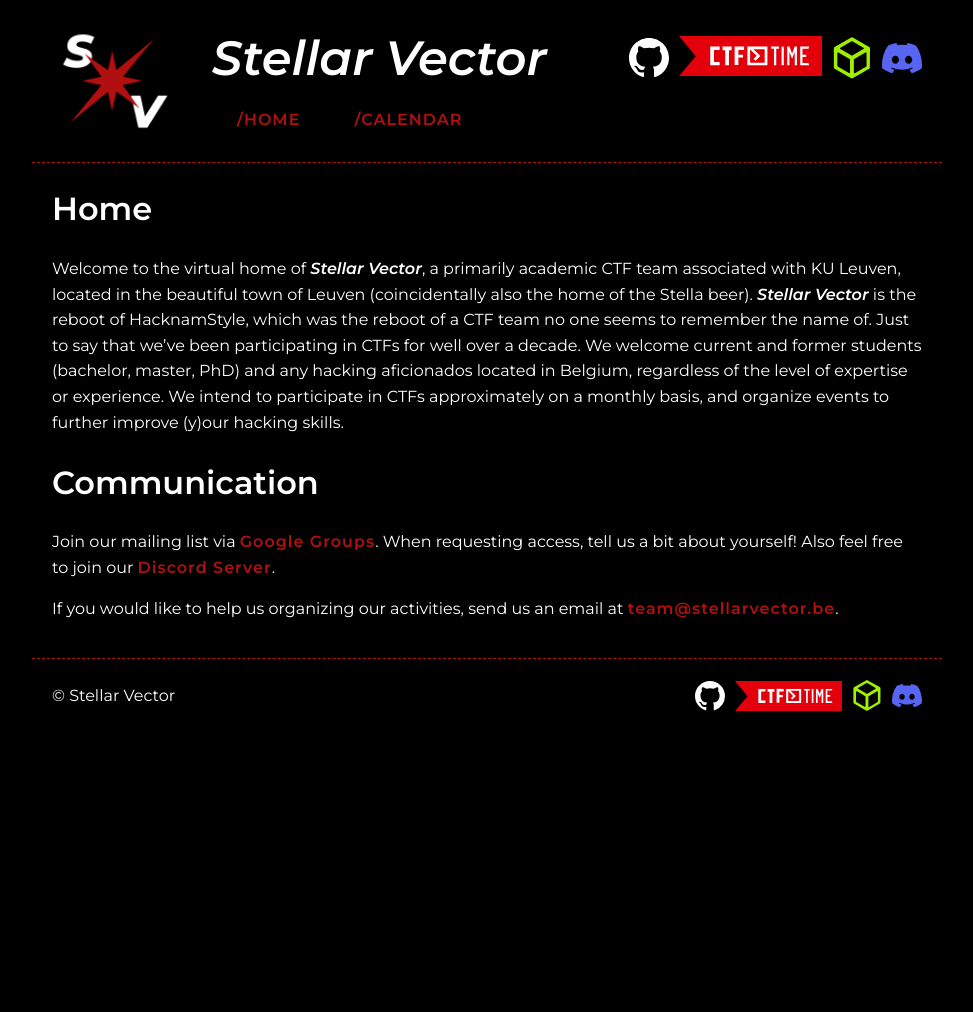
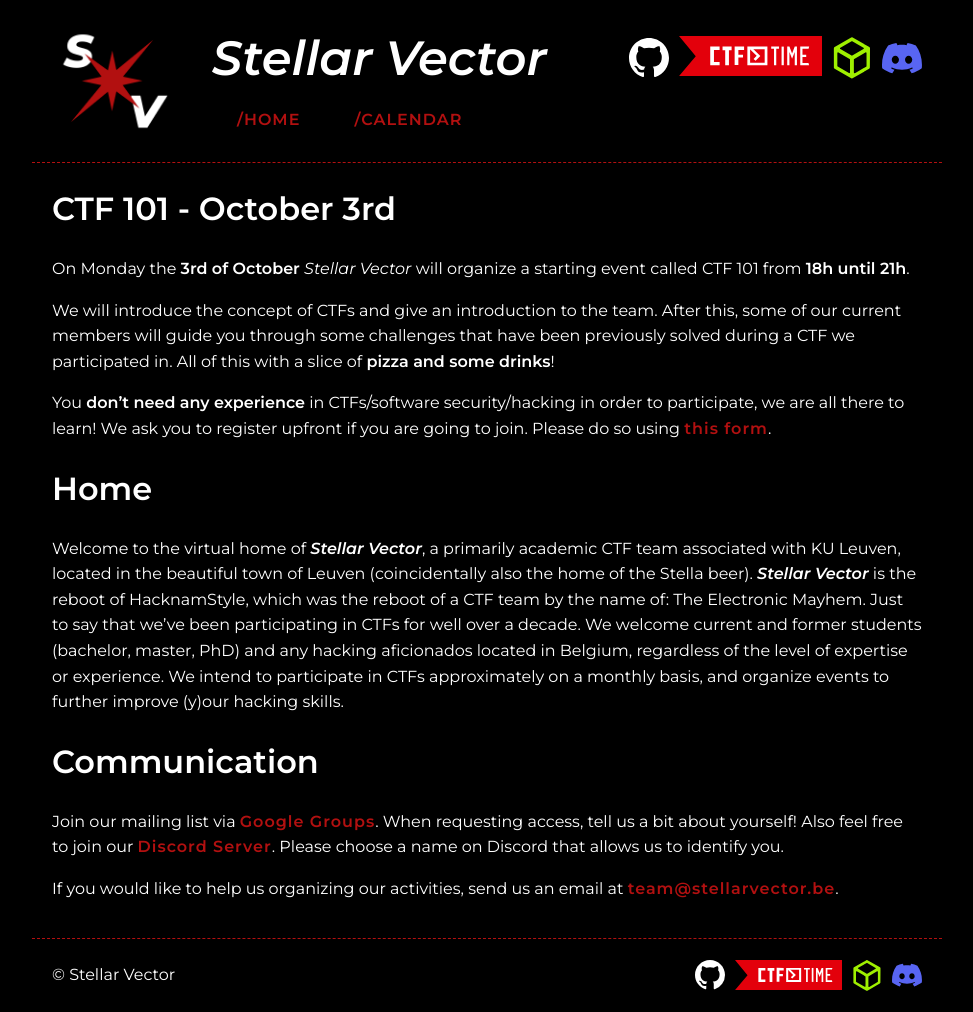
Before and after one commit to stellarvector/stellarvector.github.io, a Jekyll site: the page built from pages/home.md, in a window 1280 px wide. Shown: the whole page, without its empty margins (153-1126 px from the left). Built offline with Jekyll 4.4.1, drawn with Linux system fonts in a browser that asks for light colours; before the commit the page ends 900 px from its top, so only the background shows below that.

Commit message:
Add CTF 101 message

```diff
--- a/pages/home.md
+++ b/pages/home.md
@@ -4,13 +4,28 @@ title: Home
 permalink: /
 ---
 
+# CTF 101 - October 3rd
+
+On Monday the **3rd of October** *Stellar Vector* will organize a starting event called CTF 101 from **18h until 21h**.
+
+We will introduce the concept of CTFs and give an introduction to the team.
+After this, some of our current members will guide you through some challenges that have been previously solved during a CTF we participated in.
+All of this with a slice of **pizza and some drinks**!
+
+You **don't need any experience** in CTFs/software security/hacking in order to participate, we are all there to learn!
+We ask you to register upfront if you are going to join. Please do so using [this form](https://docs.google.com/forms/d/e/1FAIpQLSe1CV-iLJKEL65XVjywlDZxJ_WQacKATWCB6UCexoV6GsI2fQ/viewform).
+
 # Home
 
-Welcome to the virtual home of ***Stellar Vector***, a primarily academic CTF team associated with KU Leuven, located in the beautiful town of Leuven (coincidentally also the home of the Stella beer). ***Stellar Vector*** is the reboot of HacknamStyle, which was the reboot of a CTF team no one seems to remember the name of. Just to say that we’ve been participating in CTFs for well over a decade. We welcome current and former students (bachelor, master, PhD) and any hacking aficionados located in Belgium, regardless of the level of expertise or experience. We intend to participate in CTFs approximately on a monthly basis, and organize events to further improve (y)our hacking skills.
+Welcome to the virtual home of ***Stellar Vector***, a primarily academic CTF team associated with KU Leuven, located in the beautiful town of Leuven (coincidentally also the home of the Stella beer).
+***Stellar Vector*** is the reboot of HacknamStyle, which was the reboot of a CTF team by the name of: The Electronic Mayhem.
+Just to say that we’ve been participating in CTFs for well over a decade.
+We welcome current and former students (bachelor, master, PhD) and any hacking aficionados located in Belgium, regardless of the level of expertise or experience.
+We intend to participate in CTFs approximately on a monthly basis, and organize events to further improve (y)our hacking skills.
 
 # Communication
 
 Join our mailing list via [Google Groups]({{ site.social.mailing_list_url }}). When requesting access, tell us a bit about yourself!
-Also feel free to join our [Discord Server]({{ site.social.discord_invite_link }}).
+Also feel free to join our [Discord Server]({{ site.social.discord_invite_link }}). Please choose a name on Discord that allows us to identify you.
 
 If you would like to help us organizing our activities, send us an email at [{{ site.email }}](mailto:{{ site.email }}).
```
